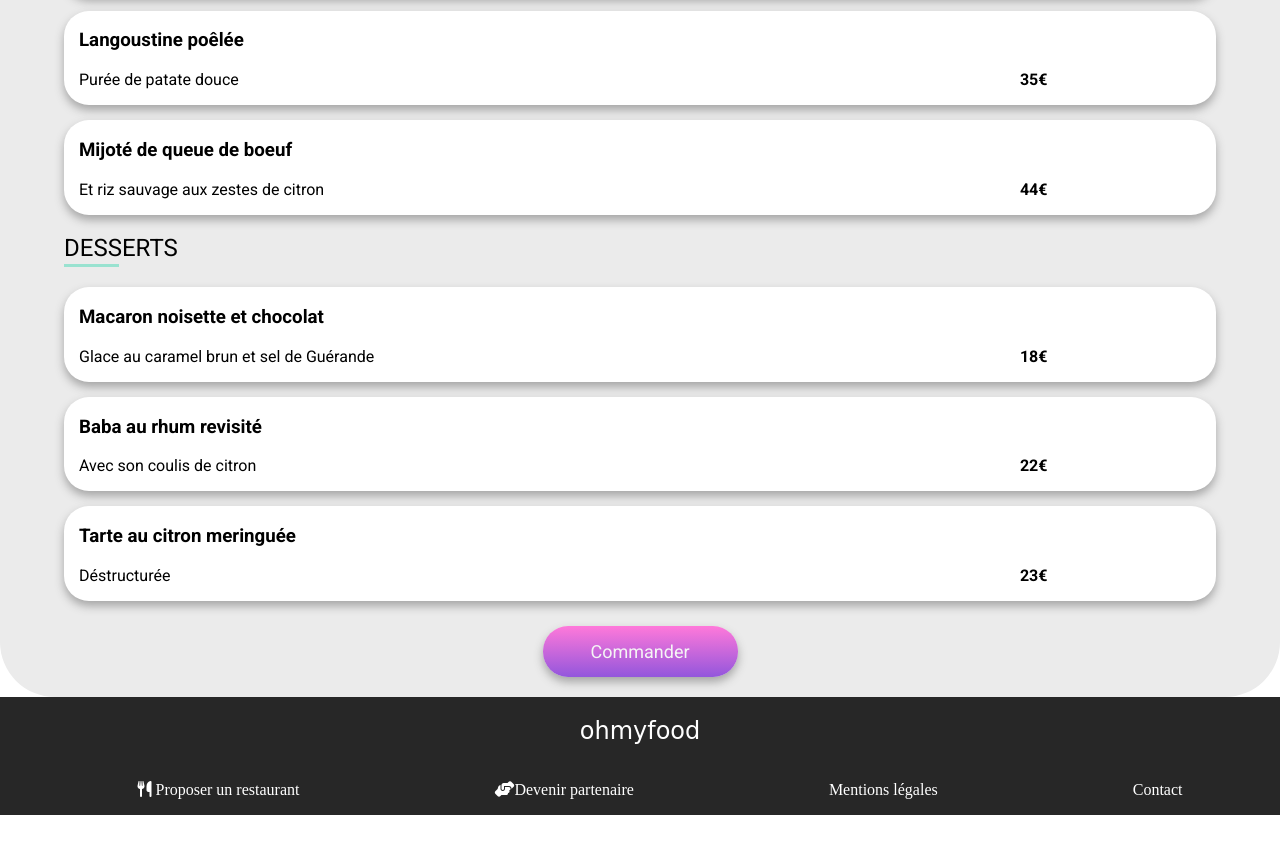
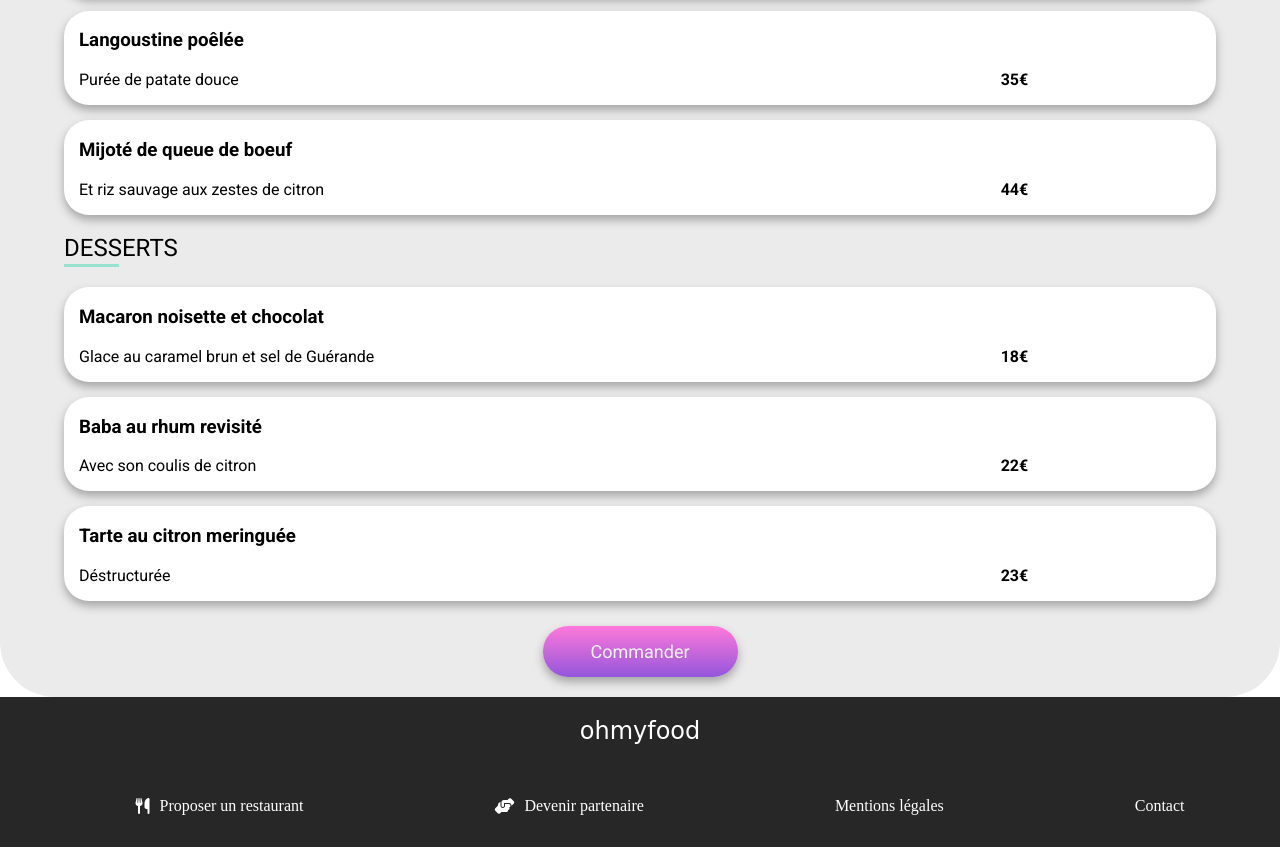
Before and after one commit to Enilyram/DelphineRodriguez_3_24112021, a website: page page_two.html in a window 1280 px wide. Shown: the part 1260-2107 px from the top of the page. Before the commit the page ends 2075 px from the top, so only its background shows below. Drawn offline with Linux system fonts and the light colour scheme; a web font is replaced by a local one.

Commit message:
modification animation menu

```diff
--- a/page_two.html
+++ b/page_two.html
@@ -199,23 +199,25 @@
             <div class="lien_footer">
                 <ul>
                     <li>
-                        <a href="#">
-                            <i class="fas fa-utensils"></i> Proposer un restaurant
+                        <a href="">
+                            <i class="fas fa-utensils"></i>
+                            <p class="texteicone">Proposer un restaurant</p>
                         </a>
                     </li>
                     <li>
-                        <a href="#">
-                            <i class="fas fa-hands-helping two"></i>Devenir partenaire
+                        <a href="">
+                            <i class="fas fa-hands-helping two"></i>
+                            <p class="texteicone">Devenir partenaire</p>
                         </a>
                     </li>
                     <li>
-                        <a href="#">
-                            Mentions légales
+                        <a href="">
+                            <p>Mentions légales</p>
                         </a>
                     </li>
                     <li>
                         <a href="mailto:contact@ohmyfood.com">
-                            Contact
+                            <p>Contact</p>
                         </a>
                     </li>
                 </ul>
--- a/sass/main.scss
+++ b/sass/main.scss
@@ -104,7 +104,10 @@ $background: #ebebeb;
         }
     }
 }
-
+html
+{
+    scroll-behavior: smooth;
+}
 body
 {
     margin: 0;
@@ -421,12 +424,12 @@ footer
           {
           color: rgb(255, 255, 255);
           }
-          p
-          {
-              margin-left: 10px;
-          }
     }
 
+}
+.texteicone
+{
+     margin-left: 10px;
 }
 .lien_footer
 {
@@ -442,10 +445,6 @@ footer
         li
         {
             color: white;
-            i
-            {
-                margin-left: 1px;
-            }
         }
     }
 }
--- a/sass/style-menu.scss
+++ b/sass/style-menu.scss
@@ -15,16 +15,34 @@ $background: #ebebeb;
   display: flex;
   justify-content: center;
 }
-@mixin shrik {
+@mixin shrik
+{
     font-family: 'Shrikhand', cursive;
     font-weight: normal;
 }
-@media (max-width:580px)
+@media (min-width:700px)
 {
-    .restaurant__bloc__card-new
+    .container
     {
-        margin: 15px 15px 15px 70%;
+        display: flex;
+        flex-direction: row;
     }
+    footer
+    {
+        display: flex;
+        flex-direction: column;
+        align-items: center;
+
+        .lien_footer ul
+        {
+            display: flex;
+            flex-direction: raw;
+
+        }
+    }
+}
+@media (max-width:700px)
+{
     footer
     {
         h2
@@ -42,51 +60,54 @@ $background: #ebebeb;
         }
     }
 }
-@media (min-width:580px)
-{
-    .restaurant__bloc__card-new
-    {
-        margin: 15px 15px 15px 80%;
-    }
-    footer
-    {
-        display: flex;
-        flex-direction: column;
-        align-items: center;
-
-        .lien_footer ul
-        {
-            display: flex;
-            flex-direction: raw;
-
-        }
-    }
-}
 .vignet1
 {
-    -origin: bottom;
-    animation: slide 1s ease-in 0.1s  both;
+    transform-origin: bottom;
+    animation: slide 1s ease-in-out 0.1s both;
 }
 .vignet2
 {
-    animation: slide 1s ease-in 0.3s  both;
+    animation: slide 1s ease-in-out 0.3s both;
 }
 .vignet3
 {
-    animation: slide 1s ease-in 0.6s  both;
+    animation: slide 1s ease-in-out 0.6s both;
 }
-@keyframes slide {
-    0%{
+@keyframes slide
+{
+    0%
+    {
+        transform: translateY(15px);
         opacity: 0;
     }
-    100%{
+    17%
+    {
+        transform: translateY(13px);
+    }
+    24%
+    {
+        transform: translateY(8px);
+    }
+    46%
+    {
+        transform: translateY(3px);
+    }
+    100%
+    {
         opacity: 1;
+
+
+        transform: translateY(0);
     }
+}
+html
+{
+    scroll-behavior: smooth;
 }
 body
 {
     margin: 0;
-    min-width: 390px;
+    min-width: 400px;
 }
 main
 {
@@ -98,9 +119,11 @@ main
     display: flex;
     flex-direction: column;
     align-items: center;
-    a{
+    a
+    {
         text-decoration: none;
         color: black;
+
         &:hover
         {
             color: black;
@@ -113,9 +136,11 @@ main
 }
 header
 {
-    a{
+    a
+    {
         text-decoration: none;
         color: black;
+
         &:hover
         {
             color: black;
@@ -158,19 +183,22 @@ header
     cursor: pointer;
     position: relative;
 
-    svg {
+    svg
+    {
       overflow: visible;
       width: 30px;
     }
 
-    path {
+    path
+    {
       stroke-dashoffset: 0;
       stroke-dasharray: 1550;
       transform-origin: center;
       fill: transparent;
     }
 
-    .heart-background {
+    .heart-background
+    {
       position: absolute;
       left: 0;
       right: 0;
@@ -178,51 +206,64 @@ header
       stroke: none;
     }
 
-    .heart-main:hover path {
+    .heart-main:hover path
+    {
       animation: stroke-animation 1.8s ease-in-out forwards;
     }
 }
-@keyframes stroke-animation {
-    0% {
+@keyframes stroke-animation
+{
+    0%
+    {
       stroke-dashoffset: 0;
     }
-    30% {
+    30%
+    {
       stroke-dashoffset: 1550;
     }
-    60% {
+    60%
+    {
       stroke-dashoffset: 3100;
       fill: transparent;
       transform: scale(1);
       stroke: url(#mygradient);
     }
-    80% {
+    80%
+    {
       fill: url(#mygradient);
       transform: scale(1.1);
     }
-    90% {
+    90%
+    {
       transform: scale(1);
       fill: url(#mygradient);
     }
-    93% {
+    93%
+    {
         transform: scale(1.1);
         fill: url(#mygradient);
     }
-    100% {
+    100%
+    {
       stroke-dashoffset: 3100;
       fill: url(#mygradient);
       stroke: url(#mygradient);
     }
 }
-  @keyframes checkanim {
-    0% {
+@keyframes checkanim
+{
+    0%
+    {
         flex: 0;
         background-color: $tertiaire;
     }
-    70% {
+    70%
+    {
         flex: 1.5;
         background-color: $tertiaire;
     }
-    100% {
+    100%
+    {
         flex: 1;
         background-color: $tertiaire;
     }
@@ -237,10 +278,12 @@ header
 .menu
 {
   width: 100%;
+
     &__titre h2
     {
       font-weight: normal;
     }
+
     &__titre h2::after
     {
         content: "";
@@ -250,6 +293,7 @@ header
         background: $tertiaire;
         margin-top: 2px;
     }
+
     &__card
     {
         display: flex;
@@ -263,18 +307,18 @@ header
         @include box-shadow ;
         position: relative;
         cursor: pointer;
+
         &:hover > .menu__card-check
         {
             background-color: $tertiaire;
             display: flex;
             justify-content: center;
             align-items: center;
-                width: 5px;
-                overflow: hidden;
+            width: 5%;
             border-radius: 0px 25px 25px 0px;
             animation: checkanim 1.5s ease-in-out both;
+        }
 
-            }
         &:hover .fa-check-circle
         {
             transition: transform 700ms;
@@ -291,21 +335,34 @@ header
         }
 
         &-texte
-          { margin-left: 15px;
+        {
+            margin-left: 15px;
             width: 70%;
+
+            h3
+            {
+                white-space: nowrap;
+                overflow: hidden;
+                text-overflow: ellipsis;
+                position: relative;
+            }
+
             p
             {
                 white-space: nowrap;
                 overflow: hidden;
                 text-overflow: ellipsis;
                 position: relative;
+                margin-right: 15px;
             }
         }
+
         &-check
         {
           display: flex;
           align-items: center;
           overflow: hidden;
+          width: 5%;
 
             .fa-check-circle
             {
@@ -317,8 +374,10 @@ header
         }
     }
 }
-  @keyframes spin {
-    to {
+@keyframes spin
+{
+    to
+    {
       transform: rotate(360deg);
     }
 }
@@ -340,45 +399,59 @@ header
         opacity: 0.90;
         @include box-shadow-hover;
     }
+
     a
     {
         color: whitesmoke;
+
         &:hover
         {
            color: whitesmoke;
         }
     }
 }
+
 footer
 {
 
     background-color: rgba(0, 0, 0, 0.849);
     color: white;
+
     h2
     {
         @include shrik
     }
+
     a
     {
       text-decoration: none;
         color: rgb(255, 255, 255);
+        display: flex;
+        flex-direction: row;
+        align-items: center;
         &:hover
         {
           color: rgb(255, 255, 255);
         }
     }
 }
+.texteicone
+{
+    margin-left: 10px;
+}
 .lien_footer
 {
     display: flex;
     width: 100%;
     color: white;
+
     ul
     {
         display: flex;
         justify-content: space-around;
         width: 100%;
         color: white;
+
         li
         {
             color: white;
```
Also changed, not shown: index.html (+7 -7 lines), page_four.html (+9 -7 lines), page_one.html (+13 -8 lines), page_three.html (+9 -7 lines), public/css/main.css, public/css/style-menu.css, 2 other files. Lines whose indentation alone changed are shown as unchanged.
